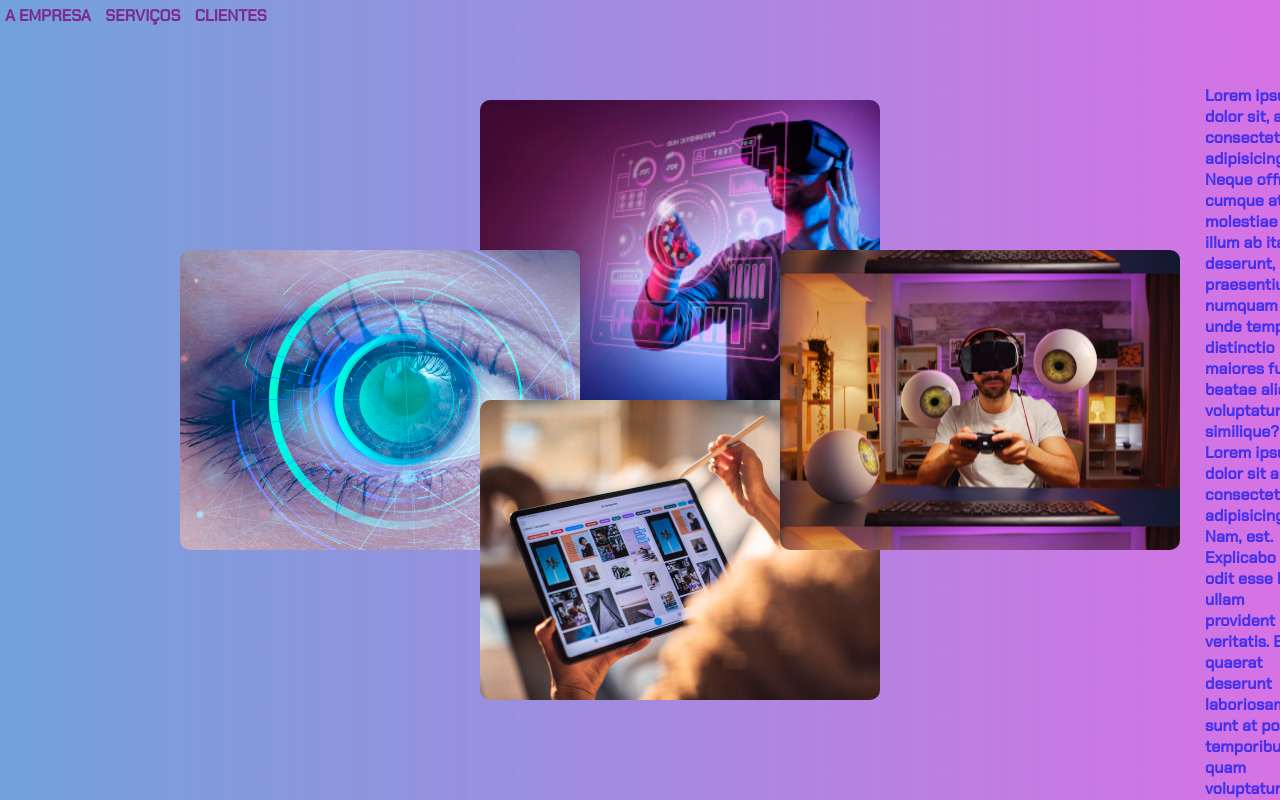
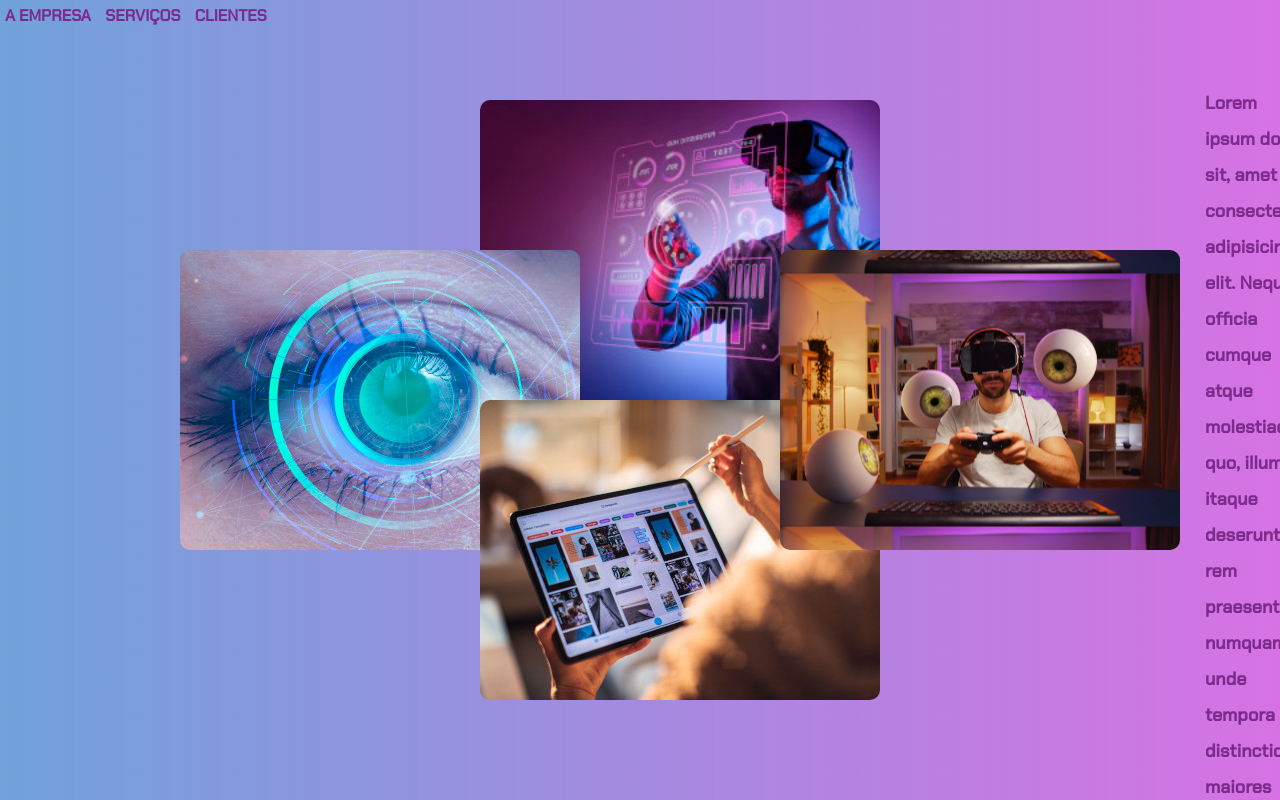
Before and after one commit to ValdirVieiraJunior/projeto_tec, a plain HTML site: page index.html in a window 1280 px wide. Shown: the top 800 px of the page. Drawn offline with Linux system fonts and the light colour scheme.

Commit message:
modifiquei a cor do texto do paragrafo

```diff
--- a/index.html
+++ b/index.html
@@ -33,12 +33,7 @@
    <div id="d5">
         <p class="p2">
             Lorem ipsum dolor sit, amet consectetur adipisicing elit. Neque officia cumque atque molestiae quo, illum ab itaque deserunt, rem praesentium numquam unde tempora distinctio maiores fugiat, beatae alias voluptatum similique?
-            Lorem ipsum dolor sit amet consectetur adipisicing elit. Nam, est. Explicabo cum odit esse hic ullam provident veritatis. Enim quaerat deserunt laboriosam sunt at porro temporibus quam voluptatum adipisci nesciunt?<br>
-            <br>
-            Lorem ipsum, dolor sit amet consectetur adipisicing elit. Possimus cum molestias commodi tenetur inventore provident impedit eveniet itaque repudiandae quaerat laudantium quod exercitationem ex veritatis esse ab, alias vitae? Voluptatibus?
-            Lorem ipsum dolor sit amet consectetur adipisicing elit. Fuga quaerat cum accusamus odio unde expedita quod inventore, laboriosam architecto impedit natus magni. Nihil harum temporibus reprehenderit? Ipsum commodi aliquam molestias! <br>
-            <br>
-            Lorem ipsum dolor sit amet consectetur adipisicing elit. Accusamus impedit quos et quis asperiores dolore, itaque reprehenderit aliquam distinctio soluta officiis doloribus adipisci sunt nesciunt commodi ex voluptatem modi neque.
+            Lorem ipsum dolor sit amet consectetur adipisicing elit. Nam, est. Explicabo cum odit esse hic ullam provident veritatis. Enim quaerat deserunt laboriosam sunt at porro temporibus quam voluptatum adipisci nesciunt?
         </p>
    </div>
 </body>
--- a/style.css
+++ b/style.css
@@ -111,8 +111,9 @@ div#d5 {
 
 p.p2 {
     padding: 15px;
+    font-size: large;
     font-family: 'Chakra Petch', sans-serif;
-
+    line-height: 2em;
     font-weight: bolder;
-    color: rgb(68, 49, 236);
+    color: rgb(125, 42, 141);
 }
```
